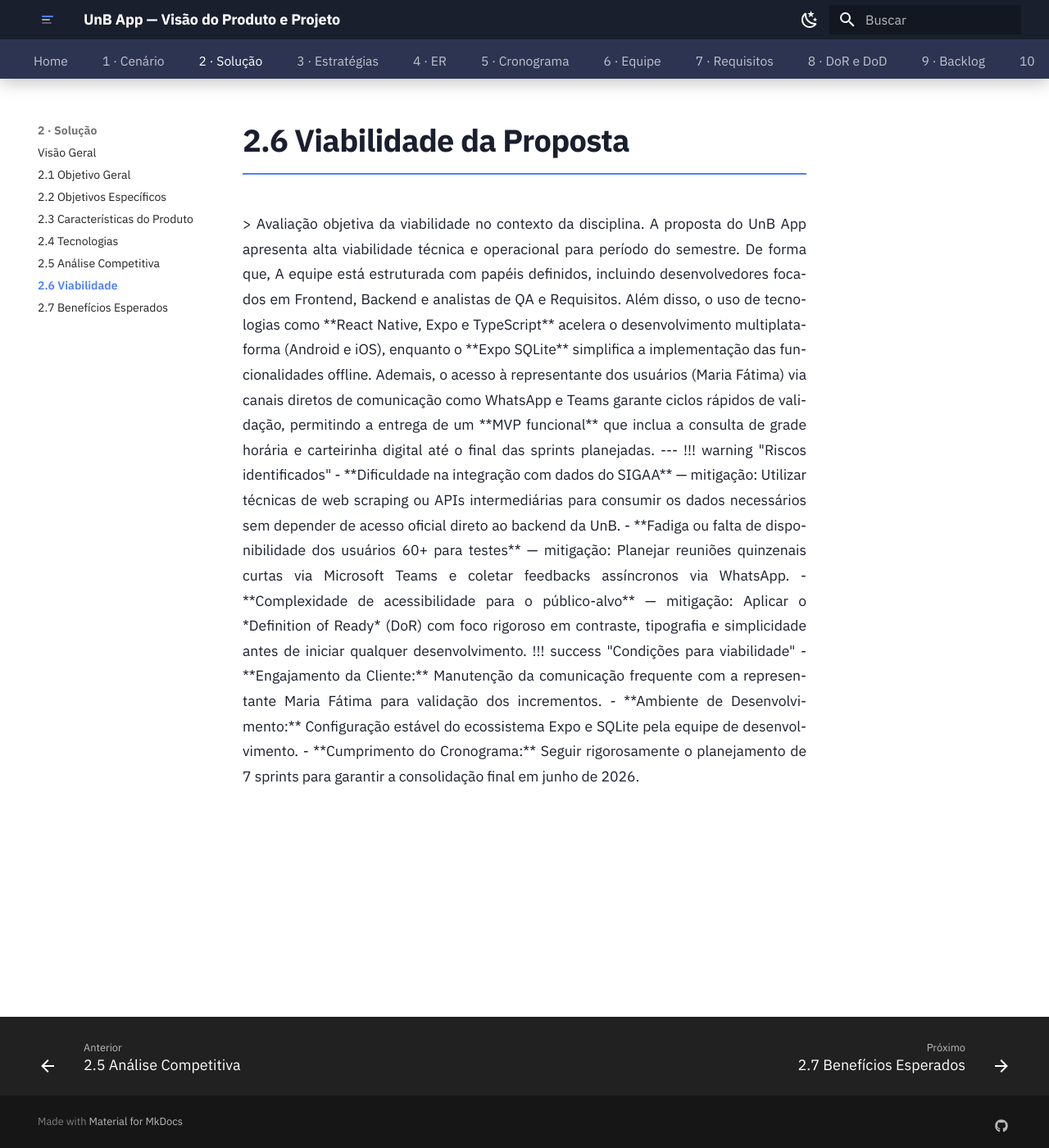
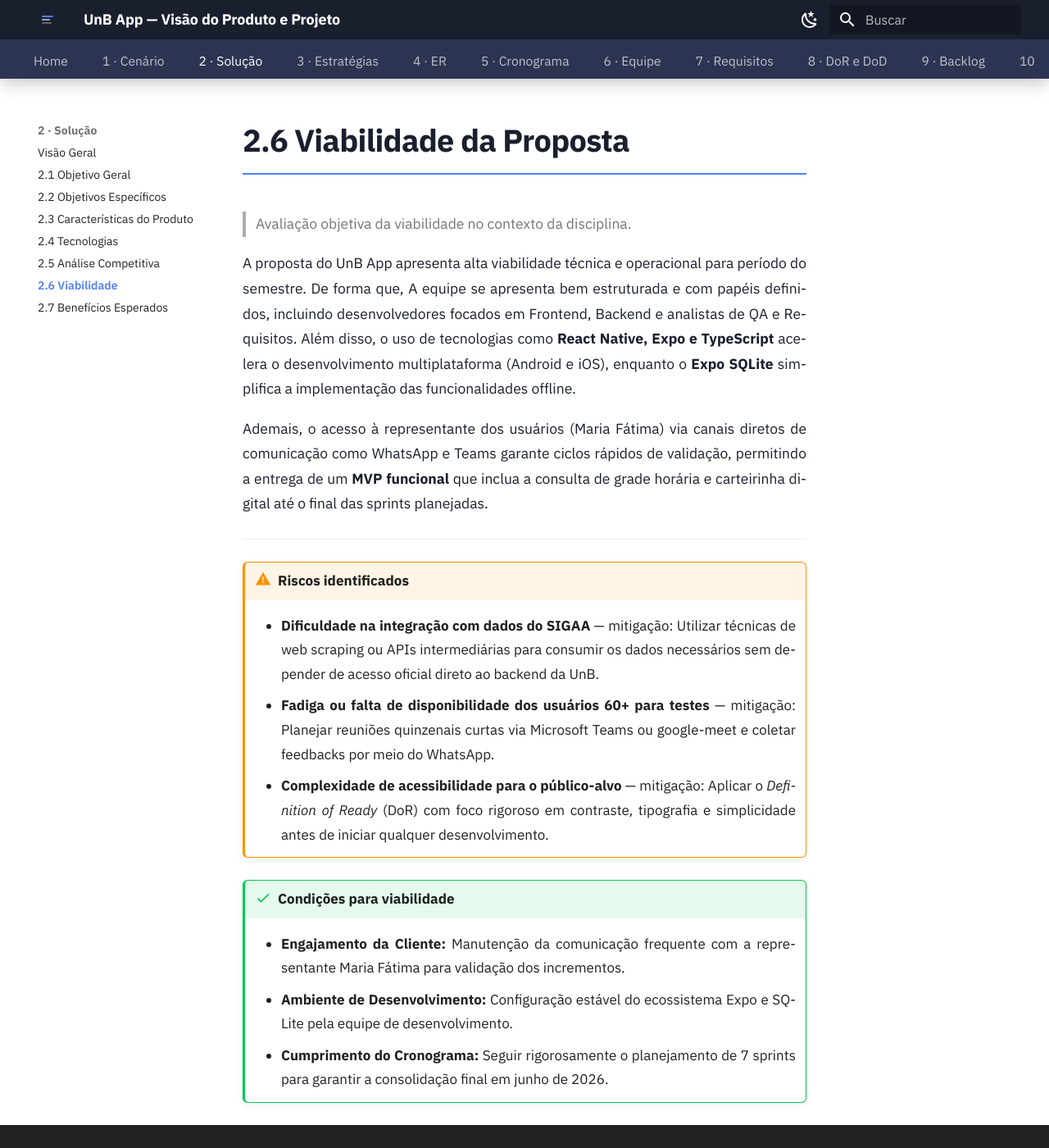
Before and after one commit to mdsreq-fga-unb/REQ-2026.1-T02-UnB-App, an MkDocs documentation site: the page built from docs/02-solucao/viabilidade.md, in a window 1280 px wide and 1400 px high. Shown: the whole window at 82% size. Built offline with MkDocs 1.6.1 and Material for MkDocs 9.7.7, drawn with Linux system fonts in a browser that asks for light colours.

Commit message:
chore: atualiza repositorio local

```diff
--- a/docs/02-solucao/viabilidade.md
+++ b/docs/02-solucao/viabilidade.md
@@ -1,10 +1,8 @@
 # 2.6 Viabilidade da Proposta
-
-<div align="justify">
 
 > Avaliação objetiva da viabilidade no contexto da disciplina.
 
-A proposta do UnB App apresenta alta viabilidade técnica e operacional para  período do semestre. De forma que, A equipe está estruturada com papéis definidos, incluindo desenvolvedores focados em Frontend, Backend e analistas de QA e Requisitos. Além disso, o uso de tecnologias como **React Native, Expo e TypeScript** acelera o desenvolvimento multiplataforma (Android e iOS), enquanto o **Expo SQLite** simplifica a implementação das funcionalidades offline.
+A proposta do UnB App apresenta alta viabilidade técnica e operacional para  período do semestre. De forma que, A equipe se apresenta bem estruturada e com papéis definidos, incluindo desenvolvedores focados em Frontend, Backend e analistas de QA e Requisitos. Além disso, o uso de tecnologias como **React Native, Expo e TypeScript** acelera o desenvolvimento multiplataforma (Android e iOS), enquanto o **Expo SQLite** simplifica a implementação das funcionalidades offline.
 
 Ademais, o acesso à representante dos usuários (Maria Fátima) via canais diretos de comunicação como WhatsApp e Teams garante ciclos rápidos de validação, permitindo a entrega de um **MVP funcional** que inclua a consulta de grade horária e carteirinha digital até o final das sprints planejadas.
 
@@ -14,12 +12,10 @@ Ademais, o acesso à representante dos usuários (Maria Fátima) via canais dire
 
 !!! warning "Riscos identificados"
     - **Dificuldade na integração com dados do SIGAA** — mitigação: Utilizar técnicas de web scraping ou APIs intermediárias para consumir os dados necessários sem depender de acesso oficial direto ao backend da UnB.
-    - **Fadiga ou falta de disponibilidade dos usuários 60+ para testes** — mitigação: Planejar reuniões quinzenais curtas via Microsoft Teams e coletar feedbacks assíncronos via WhatsApp.
+    - **Fadiga ou falta de disponibilidade dos usuários 60+ para testes** — mitigação: Planejar reuniões quinzenais curtas via Microsoft Teams ou google-meet e coletar feedbacks por meio do WhatsApp.
     - **Complexidade de acessibilidade para o público-alvo** — mitigação: Aplicar o *Definition of Ready* (DoR) com foco rigoroso em contraste, tipografia e simplicidade antes de iniciar qualquer desenvolvimento.
 
 !!! success "Condições para viabilidade"
     - **Engajamento da Cliente:** Manutenção da comunicação frequente com a representante Maria Fátima para validação dos incrementos.
     - **Ambiente de Desenvolvimento:** Configuração estável do ecossistema Expo e SQLite pela equipe de desenvolvimento.
     - **Cumprimento do Cronograma:** Seguir rigorosamente o planejamento de 7 sprints para garantir a consolidação final em junho de 2026.
-
-</div>
```
